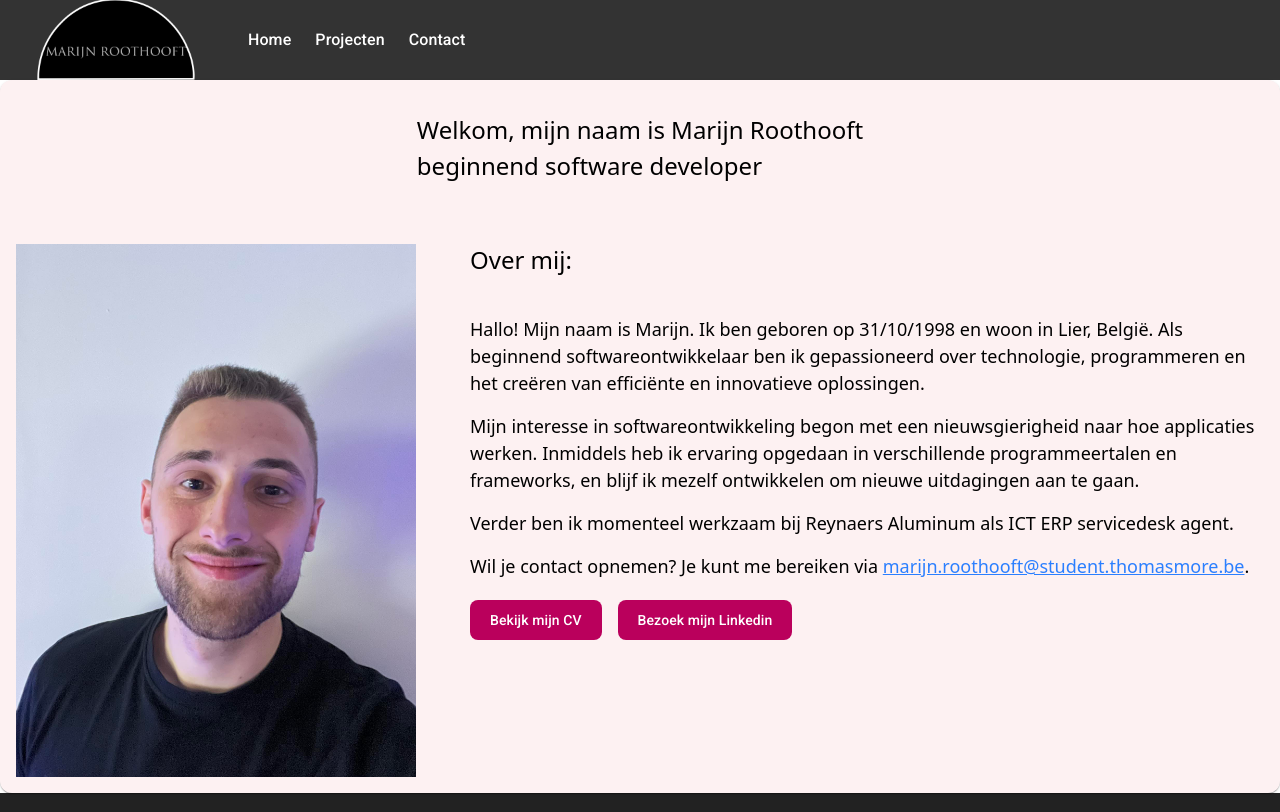
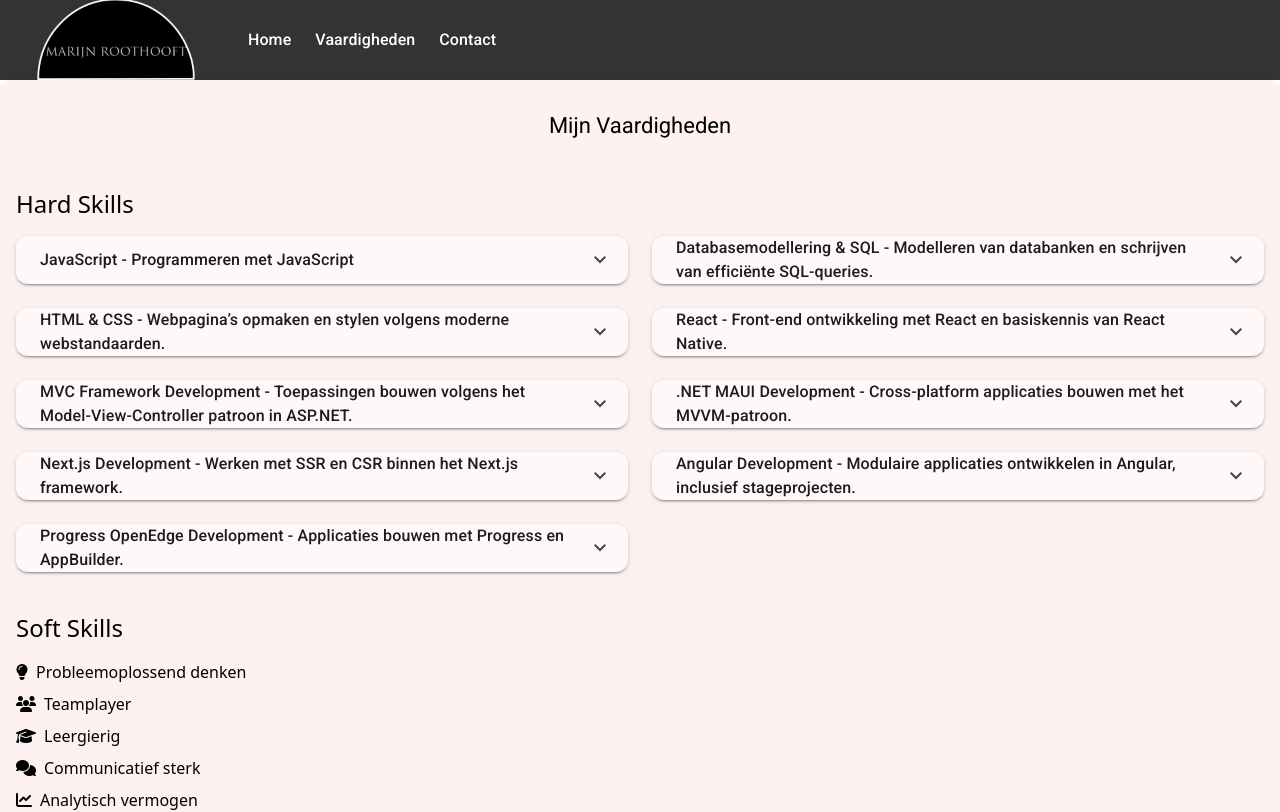
Before and after one commit to MarijnRoothooft/portfolio, an Angular app: page /vaardigheden in a window 1280 px wide. Before the commit this address led to /. Shown: the top 812 px of the page. Built offline with nearby package versions, Linux system fonts and the light colour scheme.

Commit message:
push eerste versie website

```diff
--- a/angular.json
+++ b/angular.json
@@ -33,6 +33,7 @@
             ],
             "styles": [
               "@angular/material/prebuilt-themes/rose-red.css",
+              "node_modules/@fortawesome/fontawesome-free/css/all.min.css",
               "src/styles.scss"
             ],
             "scripts": [],
--- a/package.json
+++ b/package.json
@@ -24,6 +24,7 @@
     "@angular/platform-server": "^19.1.0",
     "@angular/router": "^19.1.0",
     "@angular/ssr": "^19.1.4",
+    "@fortawesome/fontawesome-free": "^6.7.2",
     "@tailwindcss/postcss": "^4.0.15",
     "bootstrap-icons": "^1.11.3",
     "express": "^4.18.2",
--- a/src/app/app.routes.ts
+++ b/src/app/app.routes.ts
@@ -5,7 +5,7 @@ import { ContactComponent } from './contact/contact.component';
 
 export const routes: Routes = [
     {path: '', component: HeaderComponent},
-    {path: 'projecten', component: ProjectenComponent},
+    {path: 'vaardigheden', component: ProjectenComponent},
     {path: 'contact', component: ContactComponent},
     {path: '**', redirectTo: ''}
 
--- a/src/app/contact/contact.component.ts
+++ b/src/app/contact/contact.component.ts
@@ -1,11 +1,33 @@
 import { Component } from '@angular/core';
+import { FormBuilder, FormGroup, ReactiveFormsModule, Validators } from '@angular/forms';
+import { MatButtonModule } from '@angular/material/button';
+import { MatCardModule } from '@angular/material/card';
+import { MatFormFieldModule } from '@angular/material/form-field';
+import { MatInputModule } from '@angular/material/input';
 
 @Component({
   selector: 'app-contact',
-  imports: [],
+  imports: [MatCardModule, MatButtonModule, ReactiveFormsModule, MatFormFieldModule, MatInputModule],
   templateUrl: './contact.component.html',
   styleUrl: './contact.component.scss'
 })
 export class ContactComponent {
+  contactForm: FormGroup;
 
+  constructor(private fb: FormBuilder) {
+    this.contactForm = this.fb.group({
+      naam: ['', Validators.required],
+      email: ['', [Validators.required, Validators.email]],
+      bericht: ['', Validators.required],
+    });
+  }
+
+  onSubmit() {
+    if (this.contactForm.valid) {
+      console.log('Form data:', this.contactForm.value);
+      alert('Bericht verzonden!');
+      this.contactForm.reset();
+    }
+
+  }
 }
--- a/src/app/header/header.component.html
+++ b/src/app/header/header.component.html
@@ -25,7 +25,7 @@
             </p>
           <section>
             <div class="flex gap-4 mt-5">
-              <a class="custom-button" mat-flat-button href="../assets/CV_Marijn_Roothooft.pdf" target="_blank">Bekijk mijn CV</a>
+              <a class="custom-button" mat-flat-button href="./CV_MarijnRoothooft.pdf" target="_blank">Bekijk mijn CV</a>
               <a class="custom-button" mat-flat-button href="https://www.linkedin.com/in/marijn-roothooft-73772025a/">Bezoek mijn Linkedin</a>
             </div>
           </section>
--- a/src/app/navigation/navigation.component.html
+++ b/src/app/navigation/navigation.component.html
@@ -1,7 +1,9 @@
 <mat-toolbar color="primary">
-    <img src="./marijn-logo.png" alt="Logo" class="logo" (click)="goToPage('/')">
+  <button mat-button class="logo-button" (click)="goToPage('/')">
+    <img src="./marijn-logo.png" alt="Logo" class="logo">
+  </button>
     <span class="spacer"></span>
     <button mat-button (click)="goToPage('/')">Home</button>
-    <button mat-button (click)="goToPage('/projecten')">Projecten</button>
+    <button mat-button (click)="goToPage('/vaardigheden')">Vaardigheden</button>
     <button mat-button (click)="goToPage('/contact')">Contact</button>
   </mat-toolbar>
--- a/src/app/navigation/navigation.component.scss
+++ b/src/app/navigation/navigation.component.scss
@@ -29,3 +29,8 @@ mat-button {
 .logo{
   width: 200px;
 }
+.logo-button {
+  padding: 0;
+  min-width: auto;
+  background: transparent;
+}
--- a/src/app/projecten/projecten.component.html
+++ b/src/app/projecten/projecten.component.html
@@ -1 +1,59 @@
-<p>projecten works!</p>
+<div class="portfolio-container">
+    <mat-card>
+      <div class="grid grid-cols-3 gap-4">
+        <mat-card-header class="col-span-3 justify-center mt-4 mb-8">
+            <mat-card-title>Mijn Vaardigheden</mat-card-title>
+        </mat-card-header>
+
+        <mat-card-content class="col-span-3 flex flex-col gap-12">
+          <section>
+            <h2 class="text-2xl mb-4 text-primary">Hard Skills</h2>
+            <div class="grid grid-cols-2 gap-6">
+               @for(vak of vakken; track vak.id)
+               {
+                 <div class="vak">
+                    <mat-expansion-panel class="mb-4" expanded="false">
+                        <mat-expansion-panel-header>
+                          <mat-panel-title>
+                            {{vak.name}} - {{vak.description}}
+                          </mat-panel-title>
+                        </mat-expansion-panel-header>
+                        <mat-progress-bar  mode="determinate" value="{{ vak.experience }}"></mat-progress-bar>
+                        <p class="mt-2">{{vak.skills}}</p>
+                      </mat-expansion-panel>
+                 </div>
+               }
+            </div>
+          </section>
+
+          <section>
+            <h2 class="text-2xl mb-4 text-primary mt-10">Soft Skills</h2>
+            <div class="grid grid-cols-2 gap-6">
+                <ul class="list-none space-y-2">
+                  <li class="flex items-center">
+                    <i class="fas fa-lightbulb mr-2 text-primary"></i>
+                    Probleemoplossend denken
+                  </li>
+                  <li class="flex items-center">
+                    <i class="fas fa-users mr-2 text-primary"></i>
+                    Teamplayer
+                  </li>
+                  <li class="flex items-center">
+                    <i class="fas fa-graduation-cap mr-2 text-primary"></i>
+                    Leergierig
+                  </li>
+                  <li class="flex items-center">
+                    <i class="fas fa-comments mr-2 text-primary"></i>
+                    Communicatief sterk
+                  </li>
+                  <li class="flex items-center">
+                    <i class="fas fa-chart-line mr-2 text-primary"></i>
+                    Analytisch vermogen
+                  </li>
+                </ul>
+            </div>
+          </section>
+        </mat-card-content>
+      </div>
+    </mat-card>
+  </div>
--- a/src/app/projecten/projecten.component.scss
+++ b/src/app/projecten/projecten.component.scss
@@ -0,0 +1 @@
+@import "tailwindcss";
--- a/src/app/projecten/projecten.component.ts
+++ b/src/app/projecten/projecten.component.ts
@@ -1,76 +1,80 @@
 import { Component } from '@angular/core';
 import { IVak } from '../../models/vak';
+import { MatCardModule } from '@angular/material/card';
+import {MatProgressBarModule} from '@angular/material/progress-bar';
+import {MatExpansionModule} from '@angular/material/expansion';
+
 
 @Component({
   selector: 'app-projecten',
-  imports: [],
+  imports: [MatCardModule, MatProgressBarModule, MatExpansionModule],
   templateUrl: './projecten.component.html',
   styleUrl: './projecten.component.scss'
 })
 export class ProjectenComponent {
-  public vakken: IVak[] = [{
+  public vakken: IVak[] = [
+    {
       id: 1,
-    name: 'Javascript',
-    description: 'Javascript essentials & Javascript advanced',
-    skills: 'Javascript skills',
+      name: 'JavaScript',
+      description: 'Programmeren met JavaScript',
+      skills: 'Ik leerde interactieve functionaliteiten bouwen en logica implementeren in webapplicaties.',
       experience: '50'
     },
     {
       id: 2,
-    name: 'Databasemodeleren & SQL',
-    description: 'Introductie tot datamodeleren & SQL',
-    skills: 'Hoe een database op te zetten & efficiënte queries te schrijven',
+      name: 'Databasemodellering & SQL',
+      description: 'Modelleren van databanken en schrijven van efficiënte SQL-queries.',
+      skills: 'Ik weet nu hoe ik relationele databases ontwerp en beheer met performante query’s.',
       experience: '50'
     },
     {
-    id:3,
+      id: 3,
       name: 'HTML & CSS',
-    description: 'Hoe HTML en CSS te gebruiken',
-    skills: 'Hoe HTML en CSS te stylen & responsive design te realiseren',
+      description: 'Webpagina’s opmaken en stylen volgens moderne webstandaarden.',
+      skills: 'Ik kan responsive webpagina’s bouwen die goed werken op verschillende schermgroottes.',
       experience: '75'
     },
     {
-    id:4,
+      id: 4,
       name: 'React',
-    description: 'React basics & React native',
-    skills: 'React skills voor zowel een webapplicatie als een mobiele applicatie',
+      description: 'Front-end ontwikkeling met React en basiskennis van React Native.',
+      skills: 'Ik ontwikkelde component-based UI’s voor zowel web als mobiele toepassingen.',
       experience: '60'
     },
     {
-    id:5,
-    name: 'MVC framework development',
-    description: 'ASP projecten uitwerken volgens het MVC-patroon',
-    skills: 'Hoe een MVC patroon te gebruiken om een ASP project te maken',
+      id: 5,
+      name: 'MVC Framework Development',
+      description: 'Toepassingen bouwen volgens het Model-View-Controller patroon in ASP.NET.',
+      skills: 'Ik begrijp hoe ik een duidelijke structuur aanbreng in backendprojecten via MVC.',
       experience: '90'
     },
     {
-    id:6,
-    name: '.NET MAUI development',
-    description: '.NET MAUI projecten uitwerken volgens het MVVM-patroon',
-    skills: 'Hoe een MVVM patroon te gebruiken om een .NET MAUI project te maken',
+      id: 6,
+      name: '.NET MAUI Development',
+      description: 'Cross-platform applicaties bouwen met het MVVM-patroon.',
+      skills: 'Ik bouwde native apps met gescheiden logica en UI dankzij MVVM in .NET MAUI.',
       experience: '85'
     },
     {
       id: 7,
-    name: 'Next.js development',
-    description: 'Next.js projecten uitwerken volgens het Server-Side Rendering (SSR) en Client-Side Rendering (CSR) patroon',
-    skills: 'Hoe een SSR en CSR patroon te gebruiken om een Next.js project te maken',
+      name: 'Next.js Development',
+      description: 'Werken met SSR en CSR binnen het Next.js framework.',
+      skills: 'Ik ontdekte hoe je performante webapps maakt met server- en client rendering.',
       experience: '40'
     },
     {
       id: 8,
-    name: 'Angular development',
-    description: 'Angular projecten opzetten & herwerken, dit heb ik geleerd op mijn stage bij Reynaers Aluminum',
-    skills: 'Hoe een schaalbare applicatie te maken in Angular',
+      name: 'Angular Development',
+      description: 'Modulaire applicaties ontwikkelen in Angular, inclusief stageprojecten.',
+      skills: 'Ik bouwde schaalbare Angular-apps en leerde werken met componentstructuren en services, tijdens mijn stage bij Reynaers',
       experience: '65'
     },
     {
       id: 9,
-    name: 'Progress openedge development',
-    description: 'Progress code schrijven & de appbuilder gebruiken om een ui op te stellen hiervoor',
-    skills: 'Hoe een programma gemaakt wordt om zowel de frontend als backend af te handelen',
+      name: 'Progress OpenEdge Development',
+      description: 'Applicaties bouwen met Progress en AppBuilder.',
+      skills: 'Ik leerde zowel frontend als backend ontwikkelen binnen een legacy-omgeving, in mijn werkomgeving bij Reynaers',
       experience: '80'
-
     }
-]
+  ];
 }
```
Also changed, not shown: src/app/contact/contact.component.html (+34 -1 lines), 2 other files (tests, documents, lock files or other folders). Lines whose indentation alone changed are shown as unchanged.
